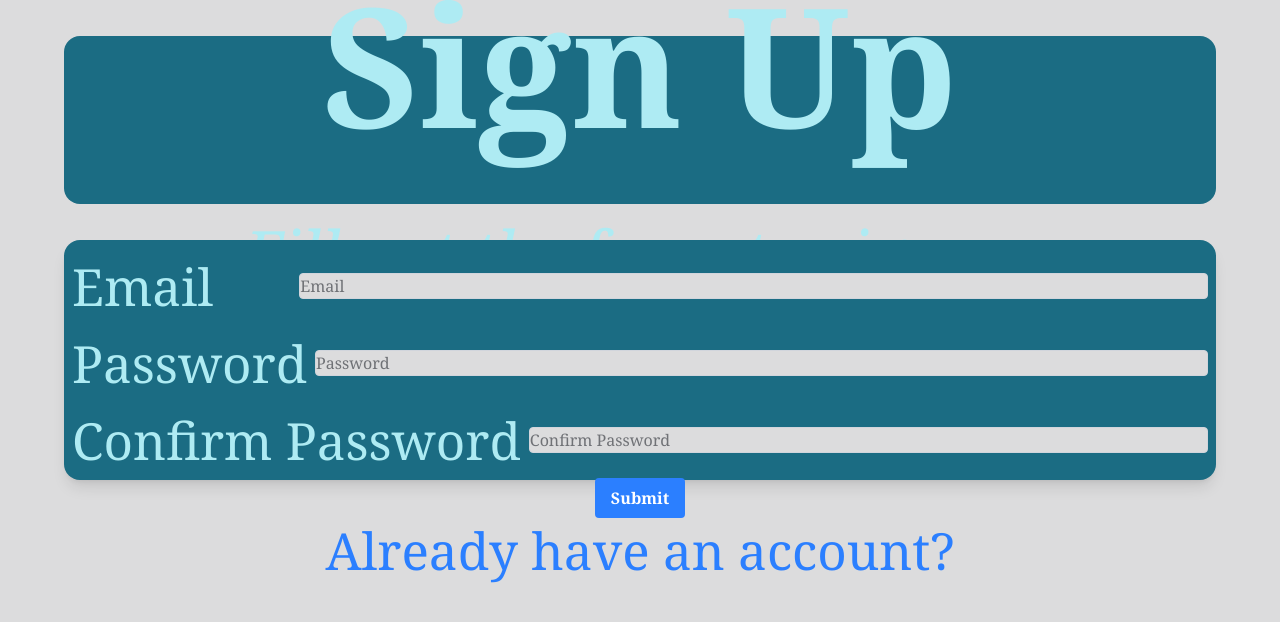
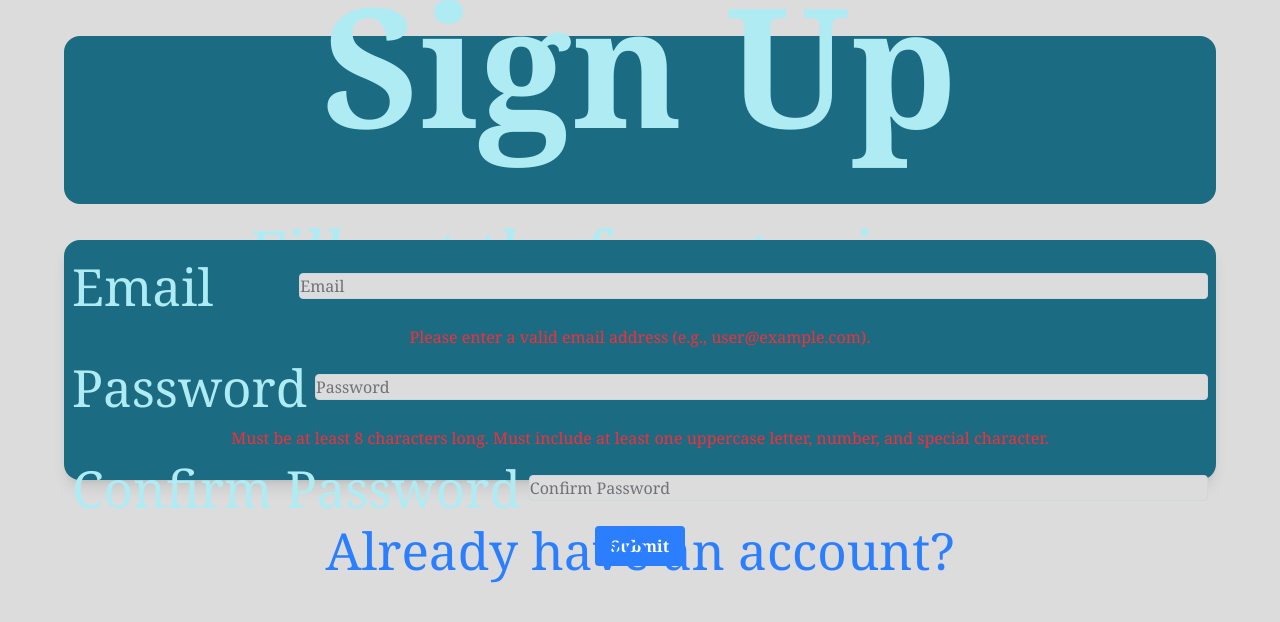
Before and after one commit to orionsView/Self_Employment_Tracker, a React (Vite) app in the folder self-employment-tracker-frontend/: page /signup in a window 1280 px wide. Shown: the top 622 px of the page. Built offline with nearby package versions, Linux system fonts and the light colour scheme; no server answers.

Commit message:
small bug fixes with text input page, also small style changes

```diff
--- a/self-employment-tracker-frontend/src/components/TextInputField.tsx
+++ b/self-employment-tracker-frontend/src/components/TextInputField.tsx
@@ -1,4 +1,4 @@
-import { useEffect, useState } from "react"
+import { useEffect, useState, useRef } from "react"
 
 type TextInputFieldProps = {
     Placeholder?: string,
@@ -24,18 +24,30 @@ export type style = {
 
 function TextInputField(props: TextInputFieldProps) {
     const [warningHidden, setWarningHidden] = useState(true);
+    const lastValidity = useRef<boolean | null>(null);
+
 
     useEffect(() => {
-        if (!props.validationRegex || !props.currentValue || !props.setValidity) {
-            return;
-        }
-        const isMatch = !!props.currentValue.match(props.validationRegex);
+        // console.log("Validating input field:", props);
+        if (!props.validationRegex || !props.setValidity) return;
+
+        const isMatch = !!props.currentValue?.match(props.validationRegex);
         const isEmpty = props.currentValue === "";
         const valid = isMatch || (isEmpty && !!props.allowEmpty);
 
-        setWarningHidden(valid);
-        props.setValidity(valid);
-    }, [props.currentValue, props.allowEmpty, props.validationRegex])
+        // Only update if the visibility actually changes
+        setWarningHidden((prev) => {
+            if (prev === valid) return prev;
+            return valid;
+        });
+
+        // Only call setValidity if it actually changed
+        if (lastValidity.current !== valid) {
+            lastValidity.current = valid;
+            props.setValidity(valid);
+        }
+    }, [props.currentValue, props.allowEmpty, props.validationRegex]);
+
 
     return (
         <>
--- a/self-employment-tracker-frontend/src/pages/MenuPage.tsx
+++ b/self-employment-tracker-frontend/src/pages/MenuPage.tsx
@@ -40,7 +40,7 @@ function Menu() {
     return (
         <>
             <NavBar showMenu={false} />
-            <Header mainTitle="Menu" subTitle={userName === "" ? "Hello!" : `Hello, ${userName}!`} />
+            <Header mainTitle="Menu" subTitle={userName === "" || userName === undefined ? "Hello!" : `Hello, ${userName}!`} />
             <div className="h-[50%] w-[100vw] flex flex-col justify-between items-center">
                 <div className={`${BorderCard}`}>
                     <a href="/log" className={linkClassName}>New Job</a>
--- a/self-employment-tracker-frontend/src/pages/SignUpPage.tsx
+++ b/self-employment-tracker-frontend/src/pages/SignUpPage.tsx
@@ -31,7 +31,8 @@ function SignUpPage() {
                     alert("Make sure you are using a valid email address")
                 } else {
                     console.log('Sign up successful');
-                    navigate("/login");
+                    window.location.href = "/login";
+                    alert('Account Created Successfully!');
                 }
             });
         }
--- a/self-employment-tracker-frontend/src/pages/ViewLoggedJobPage.tsx
+++ b/self-employment-tracker-frontend/src/pages/ViewLoggedJobPage.tsx
@@ -168,12 +168,14 @@ function LoggedJobInfoPage() {
             <NavBar />
             <Header mainTitle="Logged Job" />
             <div className="h-[100%] w-[100vw] flex flex-col items-center">
+                <div className=" w-[80%] flex flex-col items-center">
 
-                <InfoDropdown title="Job Details" text={jobMap ?? {}} />
-                <InfoDropdown title="Client" text={clientMap ?? {}} />
-                <InfoDropdown title="Trips" text={tripArray} />
-                <InfoDropdown title="Expenses" text={expenseArray} />
-                <InfoDropdown title="Earnings" text={earningsArray} />
+                    <InfoDropdown title="Job Details" text={jobMap ?? {}} />
+                    <InfoDropdown title="Client" text={clientMap ?? {}} />
+                    <InfoDropdown title="Trips" text={tripArray} />
+                    <InfoDropdown title="Expenses" text={expenseArray} />
+                    <InfoDropdown title="Earnings" text={earningsArray} />
+                </div>
             </div>
         </>
 
```
Also changed, not shown: 1 other file (tests, documents, lock files or other folders).
